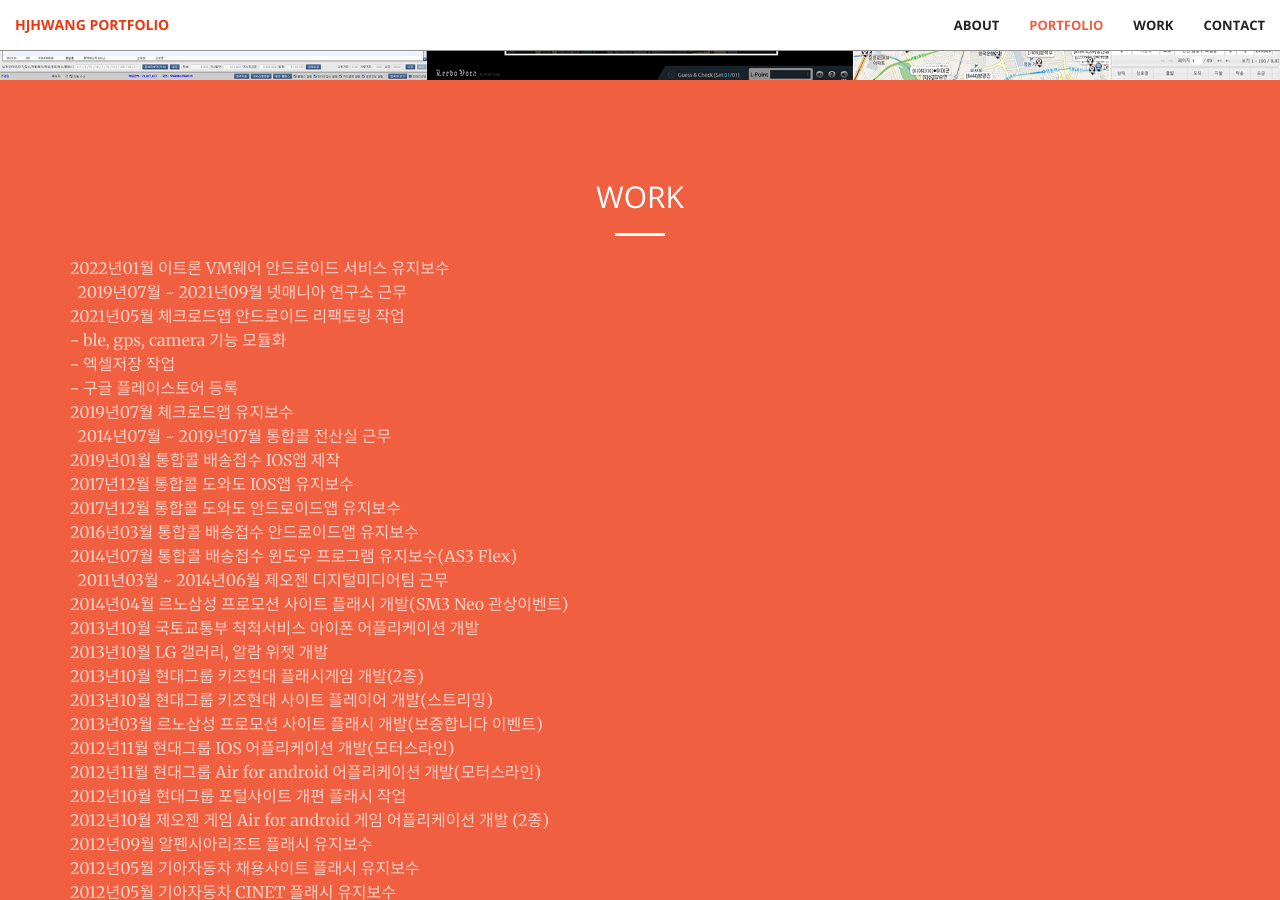
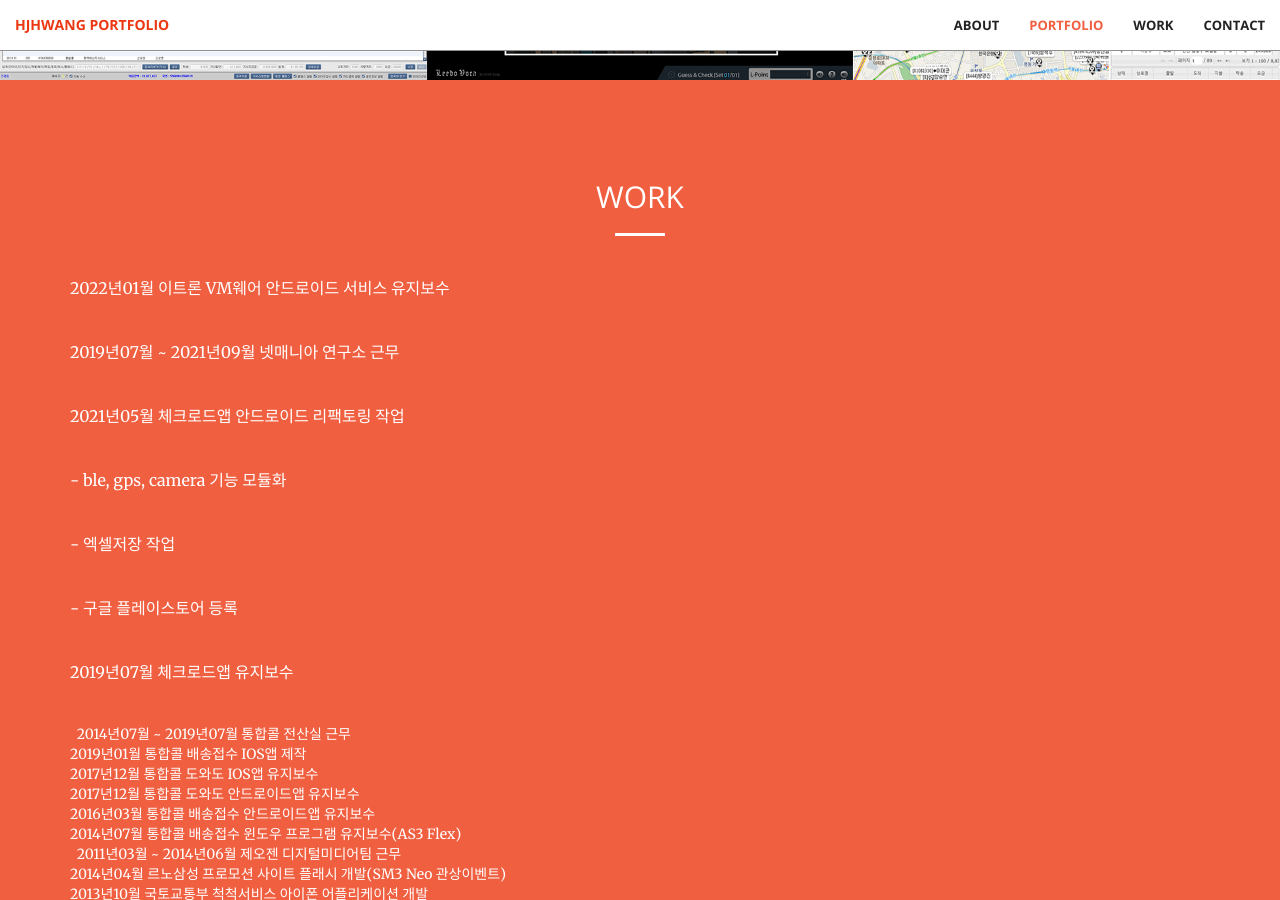
Before and after one commit to hjhwang/portfolio, a Jekyll site: the page built from index.html, in a window 1280 px wide and 900 px high, scrolled down 1719 px. Built offline with Jekyll 4.4.1, drawn with Linux system fonts in a browser that asks for light colours.

```diff
--- a/_includes/services.html
+++ b/_includes/services.html
@@ -9,14 +9,14 @@
     </div>
     <div class="container">
       <p class="text-faded">
-        2022년01월 이트론 VM웨어 안드로이드 서비스 유지보수<br/>
-&nbsp;
-        2019년07월 ~ 2021년09월 넷매니아 연구소 근무<br/>
-        2021년05월 체크로드앱 안드로이드 리팩토링 작업<br/>
-        - ble, gps, camera 기능 모듈화<br/>
-        - 엑셀저장 작업<br/>
-        - 구글 플레이스토어 등록<br/>
-        2019년07월 체크로드앱 유지보수<br/>
+        <p>2022년01월 이트론 VM웨어 안드로이드 서비스 유지보수</p><br/>
+
+        <p>2019년07월 ~ 2021년09월 넷매니아 연구소 근무</p><br/>
+        <p>2021년05월 체크로드앱 안드로이드 리팩토링 작업</p><br/>
+        <p>- ble, gps, camera 기능 모듈화</p><br/>
+        <p>- 엑셀저장 작업</p><br/>
+        <p>- 구글 플레이스토어 등록</p><br/>
+        <p>2019년07월 체크로드앱 유지보수</p><br/>
 &nbsp;
         2014년07월 ~ 2019년07월 통합콜 전산실 근무<br/>
         2019년01월 통합콜 배송접수 IOS앱 제작<br/>
```
